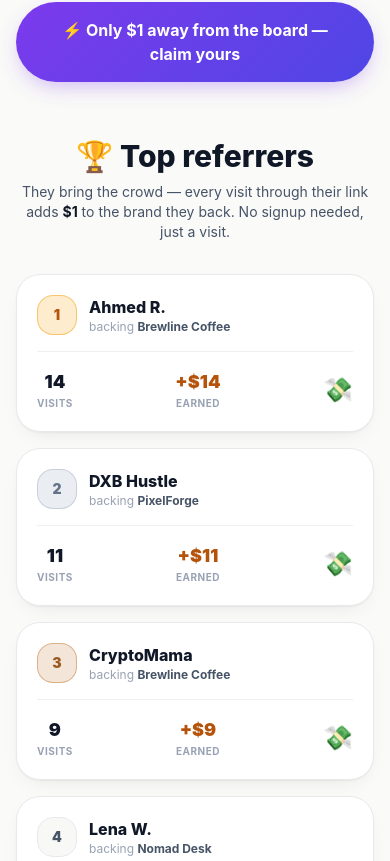
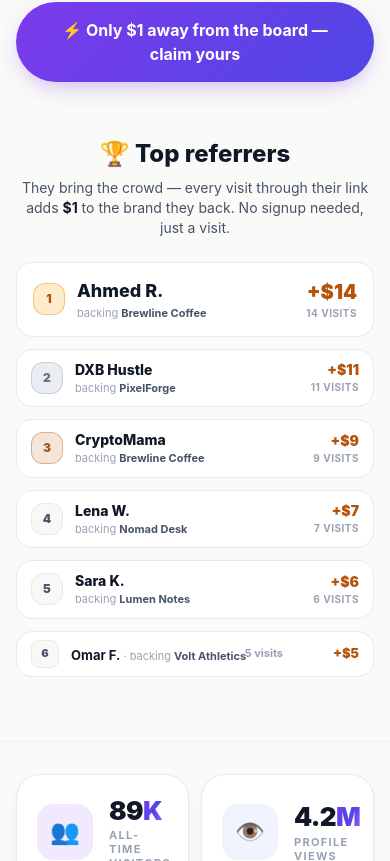
Before and after one commit to dawoodshah2232-svg/flexspot, a React (Vite) app: page / in a window 390 px wide. Shown: the part 4503-5364 px from the top of the page. Built offline with nearby package versions, Linux system fonts and the light colour scheme; no server answers.

Commit message:
Top Referrers: compact scoreboard layout (#1 full row, pairs, list); remove header profile/signup icon

```diff
--- a/src/components/Header.jsx
+++ b/src/components/Header.jsx
@@ -88,17 +88,6 @@ export default function Header({ onClaim }) {
                 </svg>
               )}
             </button>
-            <Link
-              to="/admin"
-              className="hidden sm:grid place-items-center w-10 h-10 rounded-full border border-[var(--line)] bg-[var(--surface)] text-[var(--ink-2)] hover:text-[var(--ink)] hover:border-[var(--ink-3)] transition-colors"
-              title="Profile / admin"
-              aria-label="Profile"
-            >
-              <svg width="18" height="18" viewBox="0 0 24 24" fill="none" stroke="currentColor" strokeWidth="2" strokeLinecap="round">
-                <circle cx="12" cy="8" r="4" />
-                <path d="M4 21c0-4 3.6-6.5 8-6.5s8 2.5 8 6.5" />
-              </svg>
-            </Link>
             <button onClick={onClaim} className="btn-primary whitespace-nowrap px-4 sm:px-6 py-2.5 text-sm shrink-0">
               <span className="hidden min-[420px]:inline">Claim Your Spot From $1</span>
               <span className="min-[420px]:hidden">Claim $1</span>
--- a/src/components/TopReferrers.jsx
+++ b/src/components/TopReferrers.jsx
@@ -4,15 +4,53 @@ import { money } from '../lib/format';
 
 // Global Top Referrers board — the names behind the visits. Every visit
 // through a referral link adds $1 to the backed spot's total.
+// Layout: #1 gets a full-width featured row, #2–#5 pair up two-per-row,
+// everyone else lands in a compact scoreboard list. Names stay small and
+// left-aligned; the only numbers shown are visits and earnings.
+function medal(i) {
+  return i === 0
+    ? 'bg-[#F59E0B]/20 text-[#B45309] border-[#F59E0B]/50'
+    : i === 1
+      ? 'bg-slate-400/20 text-slate-500 border-slate-400/40'
+      : i === 2
+        ? 'bg-[#C47F3D]/20 text-[#9A5B22] border-[#C47F3D]/50'
+        : 'bg-[var(--surface-2)] text-[var(--ink-2)] border-[var(--line)]';
+}
+
+function ReferrerRow({ r, rank, spot, featured }) {
+  return (
+    <div className={`rounded-2xl border border-[var(--line)] bg-[var(--surface)] flex items-center gap-3 text-left ${featured ? 'px-4 py-3.5 sm:px-5' : 'px-3.5 py-2.5'}`}>
+      <div className={`grid place-items-center w-8 h-8 rounded-xl font-black text-xs shrink-0 border ${medal(rank)}`}>
+        {rank + 1}
+      </div>
+      <div className="min-w-0 flex-1">
+        <div className={`font-extrabold text-[var(--ink)] truncate ${featured ? 'text-lg' : 'text-sm'}`}>{r.name}</div>
+        <div className="text-[11px] text-[var(--ink-3)] truncate">
+          backing {spot ? (
+            <Link to={`/s/${spot.slug}`} className="font-bold text-[var(--ink-2)] hover:underline">{spot.name}</Link>
+          ) : r.spotSlug}
+        </div>
+      </div>
+      <div className="text-right shrink-0">
+        <div className={`font-display font-black text-[#B45309] ${featured ? 'text-xl' : 'text-sm'}`}>+{money(r.earned)}</div>
+        <div className="text-[10px] font-bold uppercase tracking-wider text-[var(--ink-3)]">{r.visits} visits</div>
+      </div>
+    </div>
+  );
+}
+
 export default function TopReferrers({ spots }) {
-  const leaders = getTopReferrers(8);
+  const leaders = getTopReferrers(10);
   if (!leaders.length) return null;
   const spotBySlug = Object.fromEntries((spots || []).map((s) => [s.slug, s]));
+  const [first, ...rest] = leaders;
+  const pairRows = [rest.slice(0, 2), rest.slice(2, 4)].filter((p) => p.length);
+  const board = rest.slice(4);
 
   return (
     <section className="max-w-7xl mx-auto px-4 sm:px-6 pb-16">
-      <div className="text-center mb-8">
-        <h2 className="font-display font-extrabold text-3xl sm:text-4xl text-[var(--ink)]">
+      <div className="text-center mb-6">
+        <h2 className="font-display font-extrabold text-2xl sm:text-3xl text-[var(--ink)]">
           🏆 Top referrers
         </h2>
         <p className="text-[var(--ink-2)] mt-2 text-sm max-w-xl mx-auto">
@@ -20,45 +58,47 @@ export default function TopReferrers({ spots }) {
           <b className="text-[var(--ink)]">$1</b> to the brand they back. No signup needed, just a visit.
         </p>
       </div>
-      <div className="grid sm:grid-cols-2 lg:grid-cols-4 gap-4">
-        {leaders.map((r, i) => {
+
+      <div className="max-w-3xl mx-auto space-y-3">
+        {/* #1 — full-width featured row */}
+        <ReferrerRow r={first} rank={0} spot={spotBySlug[first.spotSlug]} featured />
+
+        {/* #2–#5 — two per row */}
+        {pairRows.map((pair, pi) => (
+          <div key={pi} className="grid grid-cols-1 sm:grid-cols-2 gap-3">
+            {pair.map((r, i) => (
+              <ReferrerRow key={r.code} r={r} rank={1 + pi * 2 + i} spot={spotBySlug[r.spotSlug]} />
+            ))}
+          </div>
+        ))}
+
+        {/* #6+ — compact scoreboard list */}
+        {board.length > 0 && (
+          <div className="rounded-2xl border border-[var(--line)] bg-[var(--surface)] divide-y divide-[var(--line-soft)] overflow-hidden">
+            {board.map((r, i) => {
               const spot = spotBySlug[r.spotSlug];
+              const rank = 5 + i;
               return (
-            <div key={r.code} className="card card-lift rounded-3xl p-5 relative overflow-hidden">
-              {i === 0 && <div className="podium-shine" aria-hidden="true" />}
-              <div className="flex items-center gap-3">
-                <div className={`grid place-items-center w-10 h-10 rounded-2xl font-black text-sm shrink-0 ${
-                  i === 0 ? 'bg-[#F59E0B]/20 text-[#B45309] border border-[#F59E0B]/50'
-                  : i === 1 ? 'bg-slate-400/20 text-slate-500 border border-slate-400/40'
-                  : i === 2 ? 'bg-[#C47F3D]/20 text-[#9A5B22] border border-[#C47F3D]/50'
-                  : 'bg-[var(--surface-2)] text-[var(--ink-2)] border border-[var(--line)]'
-                }`}>
-                  {i + 1}
+                <div key={r.code} className="flex items-center gap-3 px-3.5 py-2 text-left">
+                  <div className={`grid place-items-center w-7 h-7 rounded-lg font-black text-[11px] shrink-0 border ${medal(rank)}`}>
+                    {rank + 1}
                   </div>
-                <div className="min-w-0">
-                  <div className="font-extrabold text-[var(--ink)] truncate">{r.name}</div>
-                  <div className="text-xs text-[var(--ink-3)] truncate">
-                    backing {spot ? (
+                  <div className="min-w-0 flex-1">
+                    <span className="font-bold text-[13px] text-[var(--ink)] truncate">{r.name}</span>
+                    <span className="text-[11px] text-[var(--ink-3)] truncate">
+                      {' '}· backing {spot ? (
                         <Link to={`/s/${spot.slug}`} className="font-bold text-[var(--ink-2)] hover:underline">{spot.name}</Link>
                       ) : r.spotSlug}
+                    </span>
                   </div>
-                </div>
-              </div>
-              <div className="flex items-center justify-between mt-4 pt-4 border-t border-[var(--line-soft)]">
-                <div className="text-center">
-                  <div className="font-display font-black text-lg text-[var(--ink)]">{r.visits}</div>
-                  <div className="text-[10px] font-bold uppercase tracking-wider text-[var(--ink-3)]">visits</div>
-                </div>
-                <div className="text-center">
-                  <div className="font-display font-black text-lg text-[#B45309]">+{money(r.earned)}</div>
-                  <div className="text-[10px] font-bold uppercase tracking-wider text-[var(--ink-3)]">earned</div>
-                </div>
-                <div className="text-2xl" aria-hidden="true">💸</div>
-              </div>
+                  <div className="text-[11px] font-bold text-[var(--ink-3)] shrink-0">{r.visits} visits</div>
+                  <div className="font-display font-black text-[13px] text-[#B45309] shrink-0 w-16 text-right">+{money(r.earned)}</div>
                 </div>
               );
             })}
           </div>
+        )}
+      </div>
     </section>
   );
 }
```
Lines whose indentation alone changed are shown as unchanged.
